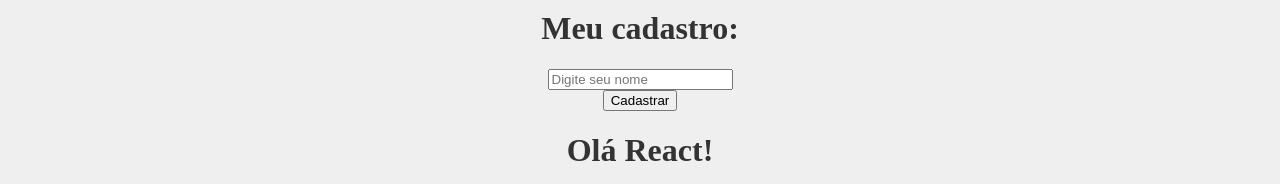
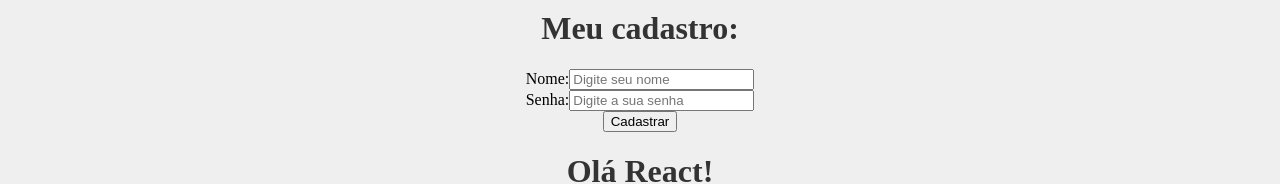
Before and after one commit to vine96/concepts-react, a React (Create React App) app: page / in a window 1280 px wide. Shown: the part 251-435 px from the top of the page. Built offline with nearby package versions, Linux system fonts and the light colour scheme.

Commit message:
Utilizando useState

```diff
--- a/src/components/Form.js
+++ b/src/components/Form.js
@@ -1,16 +1,35 @@
+import { useState } from "react";
+
 function Form(){
 
     function registerUser(e){
         e.preventDefault()
-        console.log('Usuário cadastrado!');
+        console.log(`O usuário: ${name} foi cadastrado com sucesso com a senha: ${password}`)
     }
+
+    const [name, setName] = useState()
+    const [password, setPassword] = useState()
 
     return(
         <>
             <h1>Meu cadastro:</h1>
             <form onSubmit={registerUser}>
                 <div>
-                    <input type="text" placeholder="Digite seu nome" />
+                    <label htmlFor="name">Nome:</label>
+                    <input
+                        type="text"
+                        id="name"
+                        placeholder="Digite seu nome"
+                        onChange={(e) => setName(e.target.value)}
+                    />
+                </div>
+                <div>
+                    <label htmlFor="password">Senha:</label>
+                    <input
+                        type="password"
+                        placeholder="Digite a sua senha"
+                        onChange={(e) => setPassword(e.target.value)}
+                    />
                 </div>
                 <div>
                     <input type="submit" value="Cadastrar" />
```
